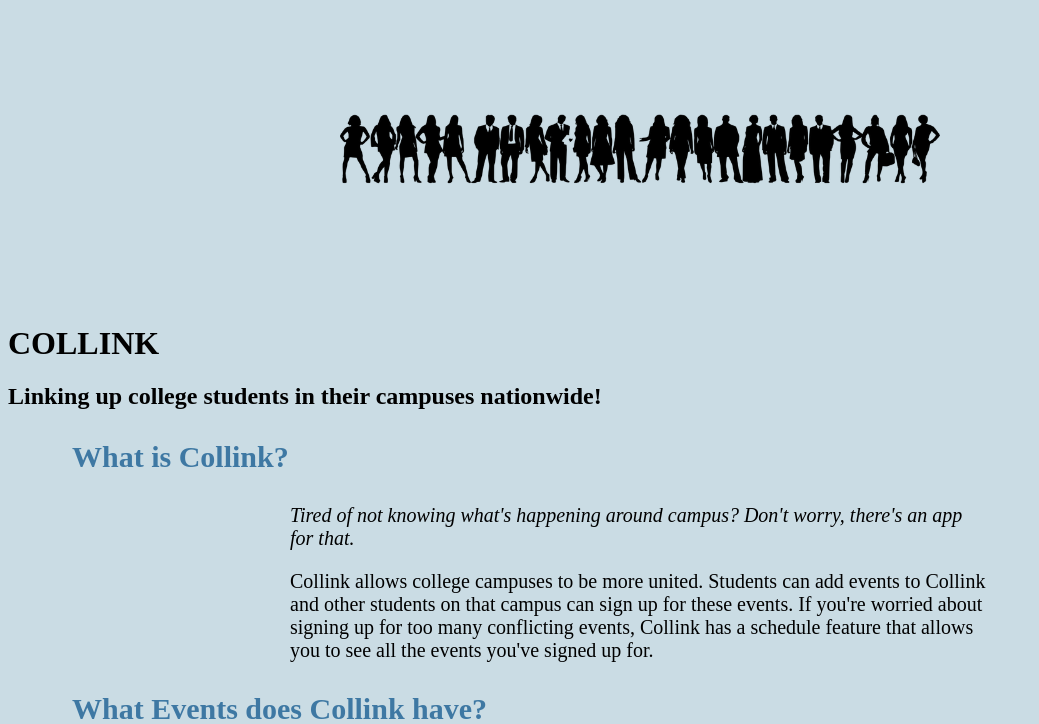
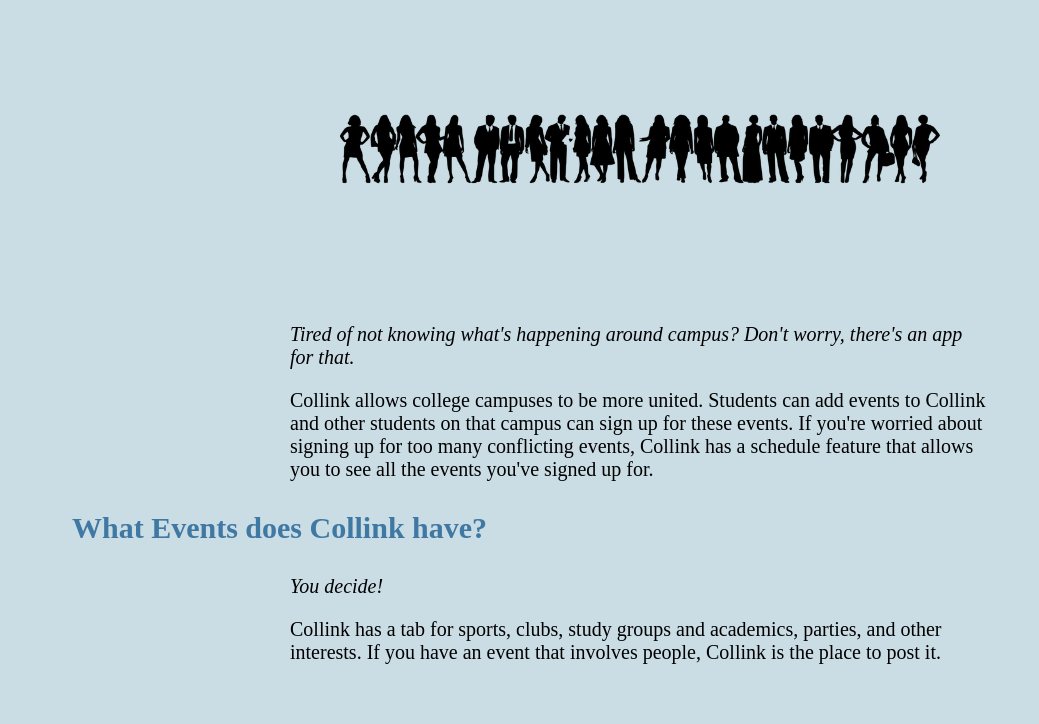
Before and after one commit to law-lin/Collink, a Python web app: template templates/index.html in a window 1280 px wide. Shown: the part 256-980 px from the top of the page, without its empty margins (0-1039 px from the left). After the commit the page ends 920 px from the top, so only its background shows below. Run offline with Jinja, Linux system fonts and the light colour scheme; the template is opened without the code that fills it, so the values that code supplies are empty.

Commit message:
Quick fix due to bad merge.

```diff
--- a/templates/index.html
+++ b/templates/index.html
@@ -19,10 +19,7 @@
 
     <center> <img src="/static/homepageicon.png" height="300"> </center>
 
-    <h1> COLLINK <h1>
-      <h2> Linking up college students in their campuses nationwide! </h2>
 
-    <h3> What is Collink? </h3>
     <p class='leadertext'> Tired of not knowing what's happening around campus? Don't worry, there's an app
       for that. </p>
     <p class='blocktext'> Collink allows college campuses to be more united. Students can add events
```
